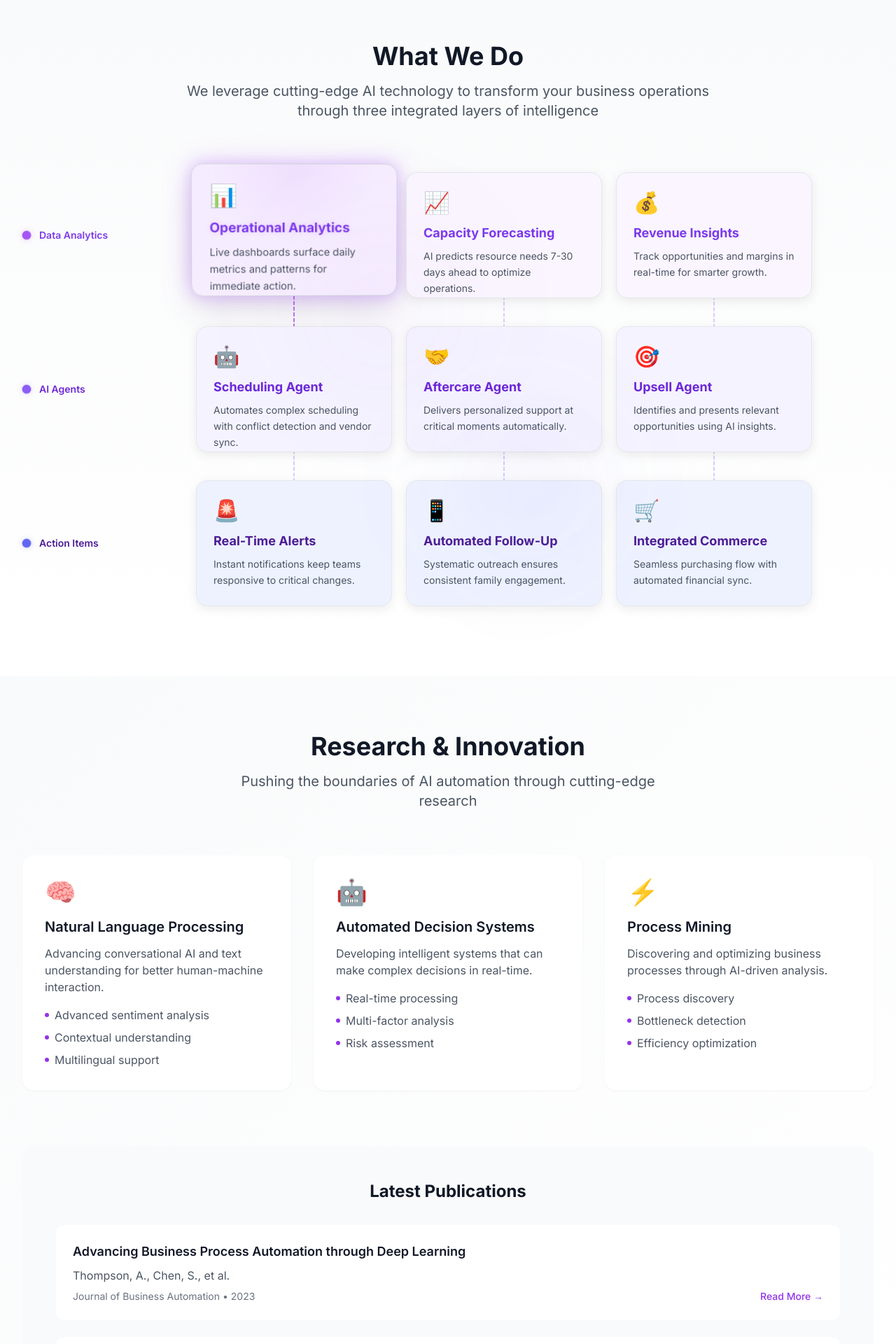
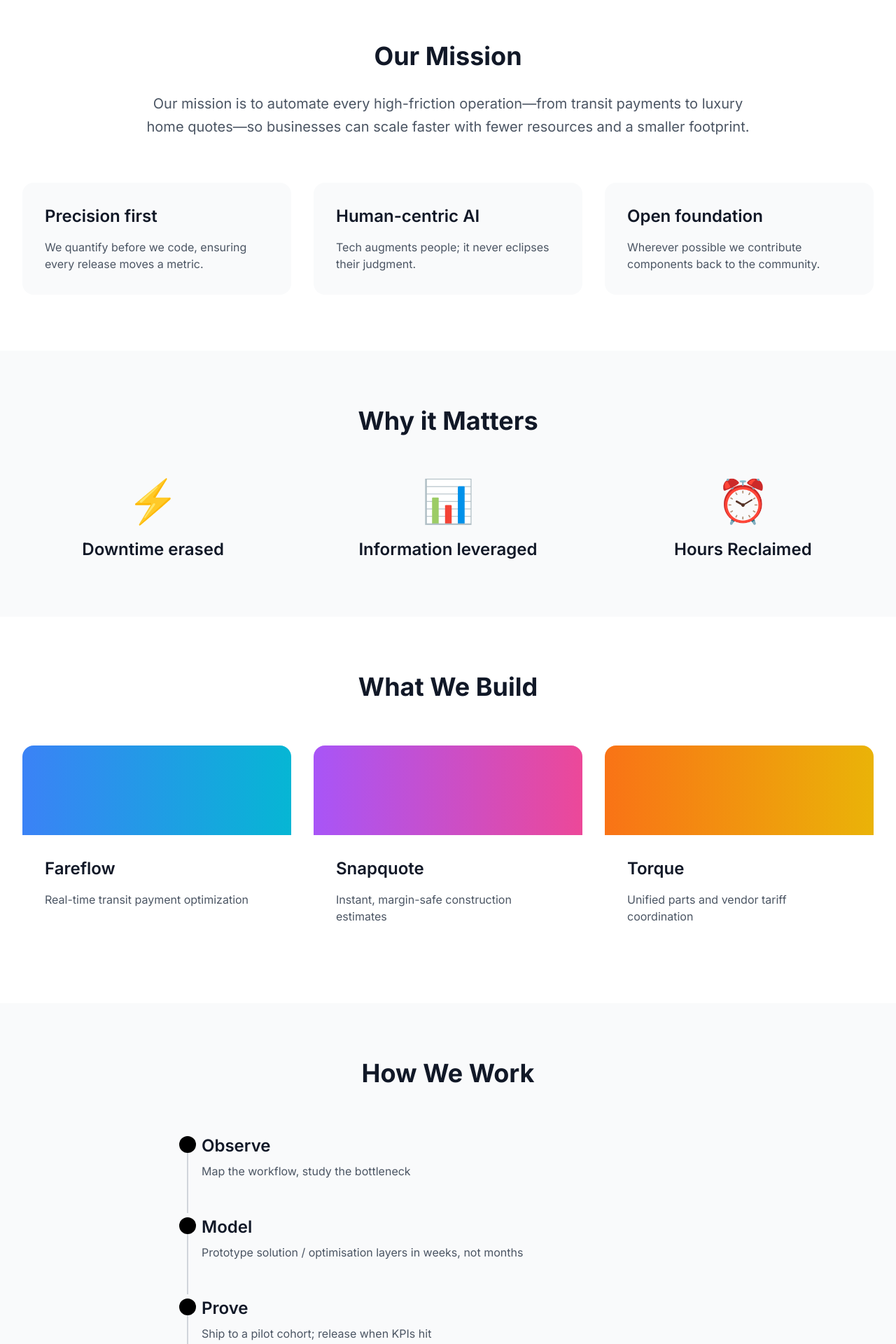
Before and after one commit to CX3302/businessWebsite, a Next.js app: page / in a window 1280 px wide. Shown: the part 820-2740 px from the top of the page at 70% size. Built offline with nearby package versions, Linux system fonts and the light colour scheme.

Commit message:
Complete landing page redesign with new sections and page structure

```diff
--- /dev/null
+++ b/app/components/Impact.tsx
@@ -0,0 +1,56 @@
+'use client';
+
+import { motion } from 'framer-motion';
+
+const Impact = () => {
+  const impacts = [
+    {
+      title: "Downtime erased",
+      icon: "⚡" // We can replace these with proper SVG icons later
+    },
+    {
+      title: "Information leveraged",
+      icon: "📊"
+    },
+    {
+      title: "Hours Reclaimed",
+      icon: "⏰"
+    }
+  ];
+
+  return (
+    <section className="py-20 bg-gray-50">
+      <div className="max-w-7xl mx-auto px-4 sm:px-6 lg:px-8">
+        <motion.div
+          initial={{ opacity: 0, y: 20 }}
+          whileInView={{ opacity: 1, y: 0 }}
+          transition={{ duration: 0.8 }}
+          viewport={{ once: true }}
+          className="text-center mb-16"
+        >
+          <h2 className="text-4xl font-bold text-gray-900 mb-8">Why it Matters</h2>
+        </motion.div>
+
+        <motion.div
+          className="grid md:grid-cols-3 gap-12"
+          initial={{ opacity: 0, y: 20 }}
+          whileInView={{ opacity: 1, y: 0 }}
+          transition={{ duration: 0.8, delay: 0.2 }}
+          viewport={{ once: true }}
+        >
+          {impacts.map((impact, index) => (
+            <div
+              key={index}
+              className="text-center"
+            >
+              <div className="text-6xl mb-6">{impact.icon}</div>
+              <h3 className="text-2xl font-semibold text-gray-900">{impact.title}</h3>
+            </div>
+          ))}
+        </motion.div>
+      </div>
+    </section>
+  );
+};
+
+export default Impact;
--- /dev/null
+++ b/app/components/Mission.tsx
@@ -0,0 +1,60 @@
+'use client';
+
+import { motion } from 'framer-motion';
+
+const Mission = () => {
+  const principles = [
+    {
+      title: "Precision first",
+      description: "We quantify before we code, ensuring every release moves a metric."
+    },
+    {
+      title: "Human-centric AI",
+      description: "Tech augments people; it never eclipses their judgment."
+    },
+    {
+      title: "Open foundation",
+      description: "Wherever possible we contribute components back to the community."
+    }
+  ];
+
+  return (
+    <section className="py-20 bg-white">
+      <div className="max-w-7xl mx-auto px-4 sm:px-6 lg:px-8">
+        <motion.div
+          initial={{ opacity: 0, y: 20 }}
+          whileInView={{ opacity: 1, y: 0 }}
+          transition={{ duration: 0.8 }}
+          viewport={{ once: true }}
+          className="text-center mb-16"
+        >
+          <h2 className="text-4xl font-bold text-gray-900 mb-8">Our Mission</h2>
+          <p className="text-xl text-gray-600 max-w-4xl mx-auto leading-relaxed">
+            Our mission is to automate every high-friction operation—from transit payments to luxury home quotes—so
+            businesses can scale faster with fewer resources and a smaller footprint.
+          </p>
+        </motion.div>
+
+        <motion.div
+          className="grid md:grid-cols-3 gap-8"
+          initial={{ opacity: 0, y: 20 }}
+          whileInView={{ opacity: 1, y: 0 }}
+          transition={{ duration: 0.8, delay: 0.2 }}
+          viewport={{ once: true }}
+        >
+          {principles.map((principle, index) => (
+            <div
+              key={index}
+              className="bg-gray-50 rounded-2xl p-8 hover:shadow-lg transition-shadow"
+            >
+              <h3 className="text-2xl font-semibold text-gray-900 mb-4">{principle.title}</h3>
+              <p className="text-gray-600">{principle.description}</p>
+            </div>
+          ))}
+        </motion.div>
+      </div>
+    </section>
+  );
+};
+
+export default Mission;
--- a/app/components/Navigation.tsx
+++ b/app/components/Navigation.tsx
@@ -28,17 +28,14 @@ const Navigation = () => {
             <Link href="/projects" className="text-gray-700 hover:text-gray-900 transition-colors">
               Projects
             </Link>
-            <Link href="/team" className="text-gray-700 hover:text-gray-900 transition-colors">
-              Team
+            <Link href="/research" className="text-gray-700 hover:text-gray-900 transition-colors">
+              Research
             </Link>
-            <Link href="/pricing" className="text-gray-700 hover:text-gray-900 transition-colors">
-              Pricing
-            </Link>
-            <Link href="/contact" className="text-gray-700 hover:text-gray-900 transition-colors">
-              Contact
+            <Link href="/integration" className="text-gray-700 hover:text-gray-900 transition-colors">
+              Integration
             </Link>
             <Link
-              href="/contact"
+              href="/get-started"
               className="bg-black text-white px-6 py-2 rounded-full hover:bg-gray-800 transition-colors"
             >
               Get Started
--- /dev/null
+++ b/app/components/Process.tsx
@@ -0,0 +1,69 @@
+'use client';
+
+import { motion } from 'framer-motion';
+
+const Process = () => {
+  const steps = [
+    {
+      title: "Observe",
+      description: "Map the workflow, study the bottleneck"
+    },
+    {
+      title: "Model",
+      description: "Prototype solution / optimisation layers in weeks, not months"
+    },
+    {
+      title: "Prove",
+      description: "Ship to a pilot cohort; release when KPIs hit"
+    },
+    {
+      title: "Scale",
+      description: "Bigger, better, faster"
+    }
+  ];
+
+  return (
+    <section className="py-20 bg-gray-50">
+      <div className="max-w-7xl mx-auto px-4 sm:px-6 lg:px-8">
+        <motion.div
+          initial={{ opacity: 0, y: 20 }}
+          whileInView={{ opacity: 1, y: 0 }}
+          transition={{ duration: 0.8 }}
+          viewport={{ once: true }}
+          className="text-center mb-16"
+        >
+          <h2 className="text-4xl font-bold text-gray-900 mb-8">How We Work</h2>
+        </motion.div>
+
+        <div className="max-w-3xl mx-auto">
+          {steps.map((step, index) => (
+            <motion.div
+              key={index}
+              className="relative pl-8 pb-12 last:pb-0"
+              initial={{ opacity: 0, x: -20 }}
+              whileInView={{ opacity: 1, x: 0 }}
+              transition={{ duration: 0.5, delay: index * 0.2 }}
+              viewport={{ once: true }}
+            >
+              {/* Timeline line */}
+              {index !== steps.length - 1 && (
+                <div className="absolute left-[11px] top-[30px] bottom-0 w-[2px] bg-gray-300" />
+              )}
+
+              {/* Timeline dot */}
+              <div className="absolute left-0 top-[6px] w-6 h-6 rounded-full bg-black" />
+
+              {/* Content */}
+              <div className="pt-1">
+                <h3 className="text-2xl font-semibold text-gray-900 mb-2">{step.title}</h3>
+                <p className="text-gray-600">{step.description}</p>
+              </div>
+            </motion.div>
+          ))}
+        </div>
+      </div>
+    </section>
+  );
+};
+
+export default Process;
--- /dev/null
+++ b/app/components/Products.tsx
@@ -0,0 +1,62 @@
+'use client';
+
+import { motion } from 'framer-motion';
+
+const Products = () => {
+  const products = [
+    {
+      name: "Fareflow",
+      description: "Real-time transit payment optimization",
+      color: "from-blue-500 to-cyan-500"
+    },
+    {
+      name: "Snapquote",
+      description: "Instant, margin-safe construction estimates",
+      color: "from-purple-500 to-pink-500"
+    },
+    {
+      name: "Torque",
+      description: "Unified parts and vendor tariff coordination",
+      color: "from-orange-500 to-yellow-500"
+    }
+  ];
+
+  return (
+    <section className="py-20 bg-white">
+      <div className="max-w-7xl mx-auto px-4 sm:px-6 lg:px-8">
+        <motion.div
+          initial={{ opacity: 0, y: 20 }}
+          whileInView={{ opacity: 1, y: 0 }}
+          transition={{ duration: 0.8 }}
+          viewport={{ once: true }}
+          className="text-center mb-16"
+        >
+          <h2 className="text-4xl font-bold text-gray-900 mb-8">What We Build</h2>
+        </motion.div>
+
+        <motion.div
+          className="grid md:grid-cols-3 gap-8"
+          initial={{ opacity: 0, y: 20 }}
+          whileInView={{ opacity: 1, y: 0 }}
+          transition={{ duration: 0.8, delay: 0.2 }}
+          viewport={{ once: true }}
+        >
+          {products.map((product, index) => (
+            <div
+              key={index}
+              className="rounded-2xl overflow-hidden hover:shadow-xl transition-shadow"
+            >
+              <div className={`h-32 bg-gradient-to-r ${product.color}`} />
+              <div className="p-8">
+                <h3 className="text-2xl font-semibold text-gray-900 mb-4">{product.name}</h3>
+                <p className="text-gray-600">{product.description}</p>
+              </div>
+            </div>
+          ))}
+        </motion.div>
+      </div>
+    </section>
+  );
+};
+
+export default Products;
--- /dev/null
+++ b/app/get-started/page.tsx
@@ -0,0 +1,19 @@
+import Navigation from '../components/Navigation';
+
+export default function GetStartedPage() {
+  return (
+    <main>
+      <Navigation />
+      <div className="pt-24 px-4 max-w-7xl mx-auto">
+        <h1 className="text-4xl font-bold mb-8">Get Started</h1>
+        <div className="bg-white rounded-lg shadow-lg p-8">
+          {/* Add your get started form or content here */}
+          <p className="text-lg text-gray-600 mb-8">
+            Ready to begin? Fill out the form below and we'll get in touch with you shortly.
+          </p>
+          {/* Add contact form or other getting started content */}
+        </div>
+      </div>
+    </main>
+  );
+}
--- /dev/null
+++ b/app/integration/page.tsx
@@ -0,0 +1,13 @@
+import Navigation from '../components/Navigation';
+
+export default function IntegrationPage() {
+  return (
+    <main>
+      <Navigation />
+      <div className="pt-24 px-4 max-w-7xl mx-auto">
+        <h1 className="text-4xl font-bold mb-8">Integration Solutions</h1>
+        {/* Add your integration content here */}
+      </div>
+    </main>
+  );
+}
--- a/app/page.tsx
+++ b/app/page.tsx
@@ -1,23 +1,19 @@
 import Navigation from './components/Navigation';
 import Hero from './components/Hero';
-import WhatWeDo from './components/WhatWeDo';
-import Research from './components/Research';
-import Projects from './components/Projects';
-import Team from './components/Team';
-import Pricing from './components/Pricing';
-import Contact from './components/Contact';
+import Mission from './components/Mission';
+import Impact from './components/Impact';
+import Products from './components/Products';
+import Process from './components/Process';
 
 export default function Home() {
   return (
     <main>
       <Navigation />
       <Hero />
-      <WhatWeDo />
-      <Research />
-      <Projects />
-      <Team />
-      <Pricing />
-      <Contact />
+      <Mission />
+      <Impact />
+      <Products />
+      <Process />
     </main>
   );
 }
--- /dev/null
+++ b/app/projects/page.tsx
@@ -0,0 +1,11 @@
+import Navigation from '../components/Navigation';
+import Projects from '../components/Projects';
+
+export default function ProjectsPage() {
+  return (
+    <main>
+      <Navigation />
+      <Projects />
+    </main>
+  );
+}
--- /dev/null
+++ b/app/research/page.tsx
@@ -0,0 +1,11 @@
+import Navigation from '../components/Navigation';
+import Research from '../components/Research';
+
+export default function ResearchPage() {
+  return (
+    <main>
+      <Navigation />
+      <Research />
+    </main>
+  );
+}
```
Also changed, not shown: app/components/Hero.tsx (+6 -10 lines).
